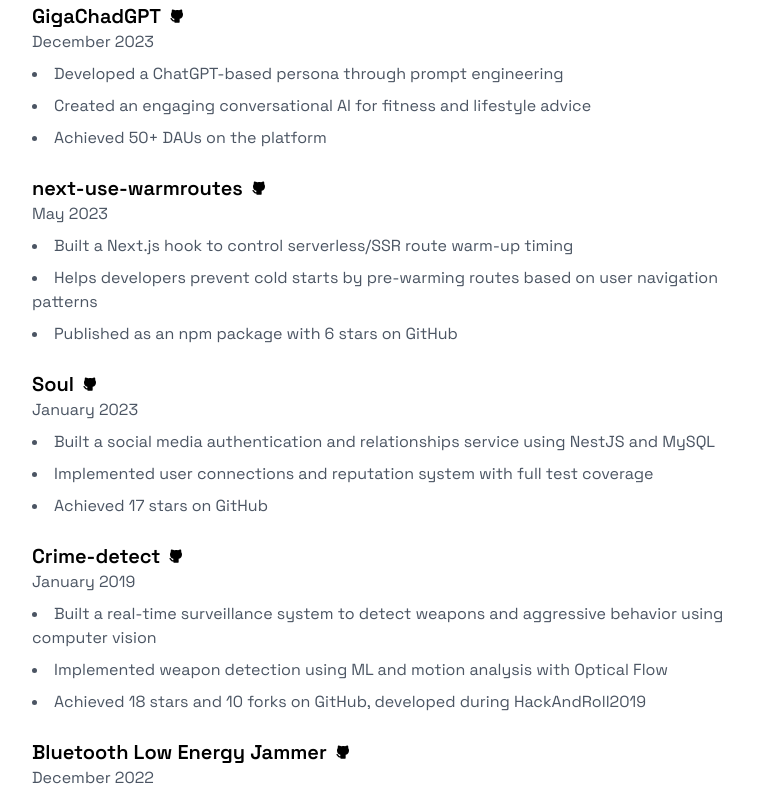
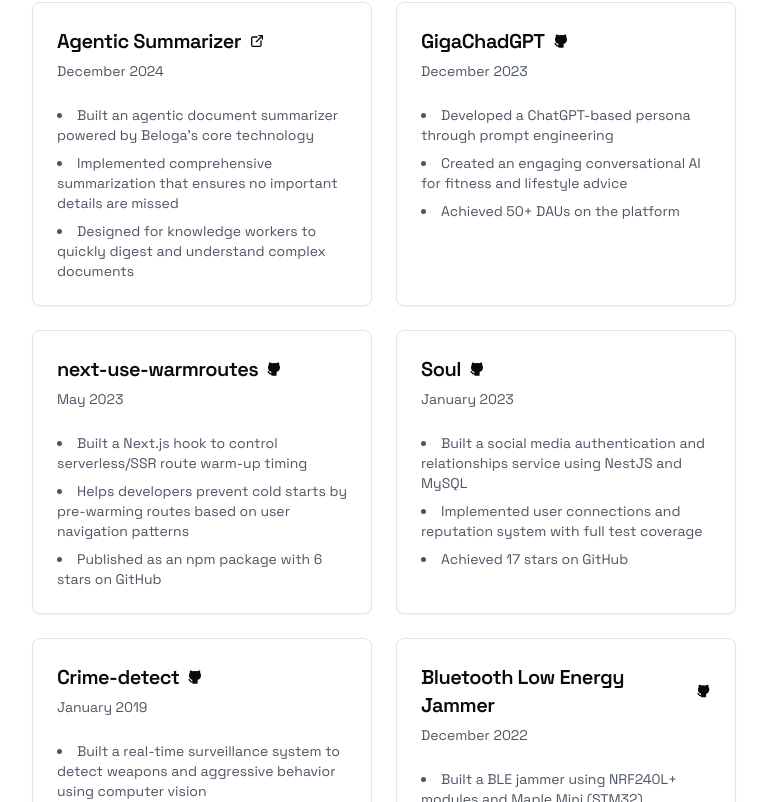
Before and after one commit to lws803/portfolio, a Next.js app: page / in a window 1280 px wide. Shown: the part 1718-2520 px from the top of the page, without its empty margins (256-1023 px from the left). Built offline with nearby package versions, Linux system fonts and the light colour scheme.

Commit message:
added card designs for the project segment

```diff
--- a/app/page.tsx
+++ b/app/page.tsx
@@ -3,9 +3,11 @@
   IconBrandGithubFilled,
   IconBrandLinkedinFilled,
   IconFileDownload,
+  IconExternalLink,
 } from "@tabler/icons-react";
 
 import { Button } from "@/components/ui/button";
+import { Card, CardContent, CardHeader, CardTitle } from "@/components/ui/card";
 
 // TODO: Maybe add more stuff that makes me look ambitious, e.g. a YouTube embed of me
 // landing a submarine to pick up balls
@@ -163,9 +165,44 @@
       {/* Projects */}
       <section className="mb-16">
         <h2 className="text-2xl font-bold mb-4 text-[#3859FF]">Projects</h2>
-        <div className="space-y-6">
-          <div>
-            <h3 className="text-xl font-semibold">
+        <div className="grid grid-cols-1 md:grid-cols-2 gap-6">
+          <Card>
+            <CardHeader>
+              <CardTitle className="text-xl font-semibold">
+                <Link
+                  href="https://summarize.beloga.xyz"
+                  target="_blank"
+                  className="hover:text-gray-600 dark:hover:text-gray-400 inline-flex items-center"
+                >
+                  Agentic Summarizer
+                  <IconExternalLink className="ml-2 h-4 w-4" />
+                </Link>
+              </CardTitle>
+              <p className="text-sm text-gray-600 dark:text-gray-400">
+                December 2024
+              </p>
+            </CardHeader>
+            <CardContent>
+              <ul className="list-disc list-inside space-y-2 text-sm text-gray-600 dark:text-gray-400">
+                <li>
+                  Built an agentic document summarizer powered by Beloga&apos;s
+                  core technology
+                </li>
+                <li>
+                  Implemented comprehensive summarization that ensures no
+                  important details are missed
+                </li>
+                <li>
+                  Designed for knowledge workers to quickly digest and
+                  understand complex documents
+                </li>
+              </ul>
+            </CardContent>
+          </Card>
+
+          <Card>
+            <CardHeader>
+              <CardTitle className="text-xl font-semibold">
                 <Link
                   href="https://github.com/lws803/gigachadgpt"
                   target="_blank"
@@ -174,23 +211,28 @@
                   GigaChadGPT
                   <IconBrandGithubFilled className="ml-2 h-4 w-4" />
                 </Link>
-            </h3>
-            <p className="text-gray-600 dark:text-gray-400 mb-2">
+              </CardTitle>
+              <p className="text-sm text-gray-600 dark:text-gray-400">
                 December 2023
               </p>
-            <ul className="list-disc list-inside space-y-2 text-gray-600 dark:text-gray-400">
+            </CardHeader>
+            <CardContent>
+              <ul className="list-disc list-inside space-y-2 text-sm text-gray-600 dark:text-gray-400">
                 <li>
                   Developed a ChatGPT-based persona through prompt engineering
                 </li>
                 <li>
-                Created an engaging conversational AI for fitness and lifestyle
-                advice
+                  Created an engaging conversational AI for fitness and
+                  lifestyle advice
                 </li>
                 <li>Achieved 50+ DAUs on the platform</li>
               </ul>
-          </div>
-          <div>
-            <h3 className="text-xl font-semibold">
+            </CardContent>
+          </Card>
+
+          <Card>
+            <CardHeader>
+              <CardTitle className="text-xl font-semibold">
                 <Link
                   href="https://github.com/lws803/next-use-warmroutes"
                   target="_blank"
@@ -199,22 +241,29 @@
                   next-use-warmroutes
                   <IconBrandGithubFilled className="ml-2 h-4 w-4" />
                 </Link>
-            </h3>
-            <p className="text-gray-600 dark:text-gray-400 mb-2">May 2023</p>
-            <ul className="list-disc list-inside space-y-2 text-gray-600 dark:text-gray-400">
+              </CardTitle>
+              <p className="text-sm text-gray-600 dark:text-gray-400">
+                May 2023
+              </p>
+            </CardHeader>
+            <CardContent>
+              <ul className="list-disc list-inside space-y-2 text-sm text-gray-600 dark:text-gray-400">
                 <li>
                   Built a Next.js hook to control serverless/SSR route warm-up
                   timing
                 </li>
                 <li>
-                Helps developers prevent cold starts by pre-warming routes based
-                on user navigation patterns
+                  Helps developers prevent cold starts by pre-warming routes
+                  based on user navigation patterns
                 </li>
                 <li>Published as an npm package with 6 stars on GitHub</li>
               </ul>
-          </div>
-          <div>
-            <h3 className="text-xl font-semibold">
+            </CardContent>
+          </Card>
+
+          <Card>
+            <CardHeader>
+              <CardTitle className="text-xl font-semibold">
                 <Link
                   href="https://github.com/lws803/soul"
                   target="_blank"
@@ -223,11 +272,13 @@
                   Soul
                   <IconBrandGithubFilled className="ml-2 h-4 w-4" />
                 </Link>
-            </h3>
-            <p className="text-gray-600 dark:text-gray-400 mb-2">
+              </CardTitle>
+              <p className="text-sm text-gray-600 dark:text-gray-400">
                 January 2023
               </p>
-            <ul className="list-disc list-inside space-y-2 text-gray-600 dark:text-gray-400">
+            </CardHeader>
+            <CardContent>
+              <ul className="list-disc list-inside space-y-2 text-sm text-gray-600 dark:text-gray-400">
                 <li>
                   Built a social media authentication and relationships service
                   using NestJS and MySQL
@@ -238,9 +289,12 @@
                 </li>
                 <li>Achieved 17 stars on GitHub</li>
               </ul>
-          </div>
-          <div>
-            <h3 className="text-xl font-semibold">
+            </CardContent>
+          </Card>
+
+          <Card>
+            <CardHeader>
+              <CardTitle className="text-xl font-semibold">
                 <Link
                   href="https://github.com/lws803/Crime-detect"
                   target="_blank"
@@ -249,11 +303,13 @@
                   Crime-detect
                   <IconBrandGithubFilled className="ml-2 h-4 w-4" />
                 </Link>
-            </h3>
-            <p className="text-gray-600 dark:text-gray-400 mb-2">
+              </CardTitle>
+              <p className="text-sm text-gray-600 dark:text-gray-400">
                 January 2019
               </p>
-            <ul className="list-disc list-inside space-y-2 text-gray-600 dark:text-gray-400">
+            </CardHeader>
+            <CardContent>
+              <ul className="list-disc list-inside space-y-2 text-sm text-gray-600 dark:text-gray-400">
                 <li>
                   Built a real-time surveillance system to detect weapons and
                   aggressive behavior using computer vision
@@ -267,9 +323,12 @@
                   HackAndRoll2019
                 </li>
               </ul>
-          </div>
-          <div>
-            <h3 className="text-xl font-semibold">
+            </CardContent>
+          </Card>
+
+          <Card>
+            <CardHeader>
+              <CardTitle className="text-xl font-semibold">
                 <Link
                   href="https://github.com/lws803/BLE-jammer"
                   target="_blank"
@@ -278,18 +337,22 @@
                   Bluetooth Low Energy Jammer
                   <IconBrandGithubFilled className="ml-2 h-4 w-4" />
                 </Link>
-            </h3>
-            <p className="text-gray-600 dark:text-gray-400 mb-2">
+              </CardTitle>
+              <p className="text-sm text-gray-600 dark:text-gray-400">
                 December 2022
               </p>
-            <ul className="list-disc list-inside space-y-2 text-gray-600 dark:text-gray-400">
+            </CardHeader>
+            <CardContent>
+              <ul className="list-disc list-inside space-y-2 text-sm text-gray-600 dark:text-gray-400">
                 <li>
-                Built a BLE jammer using NRF240L+ modules and Maple Mini (STM32)
+                  Built a BLE jammer using NRF240L+ modules and Maple Mini
+                  (STM32)
                 </li>
                 <li>Achieved 170 stars on GitHub</li>
                 <li>Was able to jam up to 100m of BLE communications</li>
               </ul>
-          </div>
+            </CardContent>
+          </Card>
         </div>
       </section>
 
```
Lines whose indentation alone changed are shown as unchanged.
